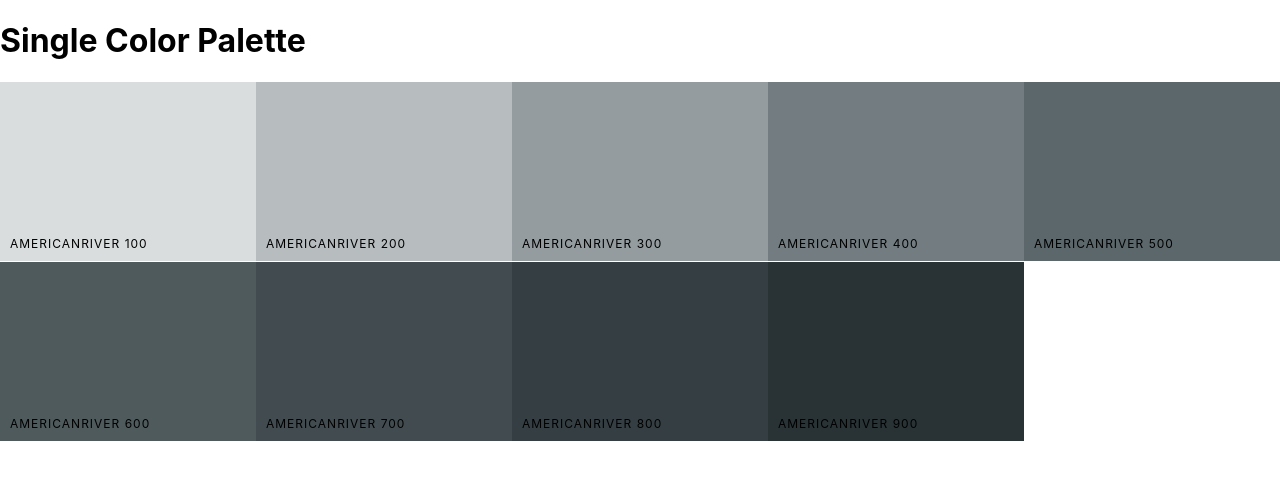
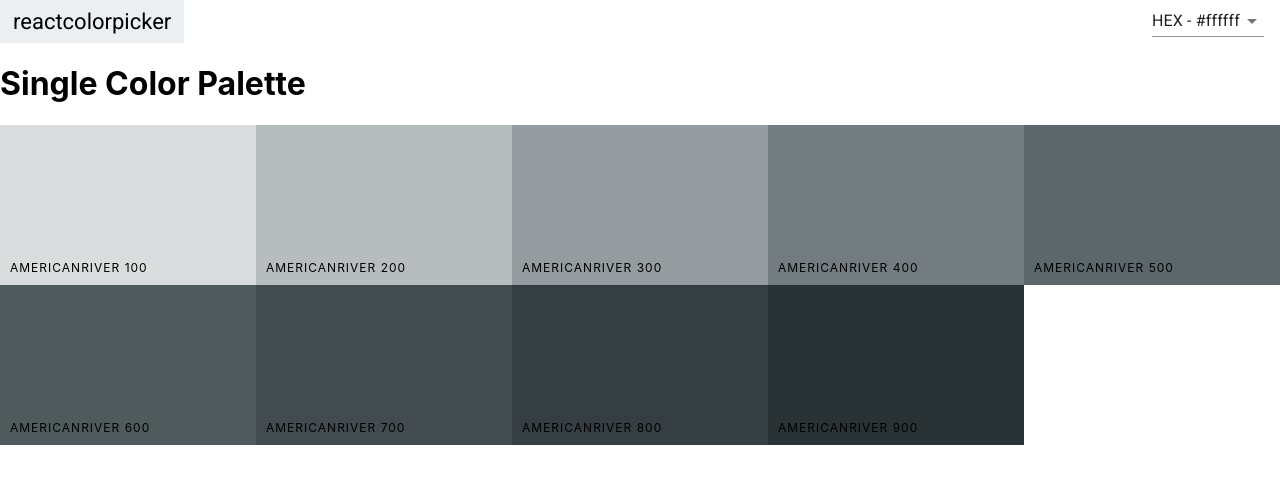
Before and after one commit to marius9648/color-app, a React (Create React App) app: page /palette/flat-ui-colors-american/americanriver in a window 1280 px wide. Shown: the top 484 px of the page. Built offline with nearby package versions, Linux system fonts and the light colour scheme.

Commit message:
Add Navbar and Footer on SinglePalette

```diff
--- a/src/App.js
+++ b/src/App.js
@@ -15,6 +15,13 @@
   render() {
     return (
       <Switch>
+        <Route
+          exact
+          path="/"
+          render={(routeProps) => (
+            <PaletteList palettes={seedColors} {...routeProps} />
+          )}
+        />
         <Route
           exact
           path="/palette/:paletteId/:colorId"
--- a/src/Navbar.js
+++ b/src/Navbar.js
@@ -27,13 +27,14 @@
   }
 
   render() {
-    const { level, changeLevel } = this.props;
+    const { level, changeLevel, showingAllColors } = this.props;
     const { format } = this.state;
     return (
       <header className="Navbar">
         <div className="logo">
           <Link to="/">reactcolorpicker</Link>
         </div>
+        {showingAllColors && (
           <div className="slider-container">
             <span>Level: {level}</span>
             <div className="slider">
@@ -58,6 +59,7 @@
               />
             </div>
           </div>
+        )}
         <div className="select-container">
           <Select value={format} onChange={this.handleFormatChange}>
             <MenuItem value="hex">HEX - #ffffff</MenuItem>
--- a/src/Palette.js
+++ b/src/Palette.js
@@ -1,6 +1,7 @@
 import React, { Component } from 'react';
 import ColorBox from './ColorBox';
 import Navbar from './Navbar';
+import PaletteFooter from './PaletteFooter';
 import './Palette.css';
 
 class Palette extends Component {
@@ -39,12 +40,10 @@
           level={level}
           changeLevel={this.changeLevel}
           handleChange={this.changeFormat}
+          showingAllColors
         />
         <div className="Palette-colors">{colorBoxes}</div>
-        <footer className="Palette-footer">
-          {paletteName}
-          <span className="emoji">{emoji}</span>
-        </footer>
+        <PaletteFooter paletteName={paletteName} emoji={emoji} />
       </div>
     );
   }
--- /dev/null
+++ b/src/PaletteFooter.js
@@ -0,0 +1,13 @@
+import React from 'react';
+
+function PaletteFooter(props) {
+  const { paletteName, emoji } = props;
+  return (
+    <footer className="Palette-footer">
+      {paletteName}
+      <span className="emoji">{emoji}</span>
+    </footer>
+  );
+}
+
+export default PaletteFooter;
--- a/src/SingleColorPalette.js
+++ b/src/SingleColorPalette.js
@@ -1,10 +1,16 @@
 import React, { Component } from 'react';
+import Navbar from './Navbar';
+import PaletteFooter from './PaletteFooter';
 import ColorBox from './ColorBox';
 
 class SingleColorPalette extends Component {
   constructor(props) {
     super(props);
     this._shades = this.gatherShades(this.props.palette, this.props.colorId);
+    this.state = {
+      format: 'hex',
+    };
+    this.changeFormat = this.changeFormat.bind(this);
   }
 
   gatherShades(palette, colorToFilterBy) {
@@ -20,19 +26,27 @@
     return shades.slice(1);
   }
 
+  changeFormat(val) {
+    this.setState({ format: val });
+  }
+
   render() {
+    const { format } = this.state;
+    const { paletteName, emoji } = this.props;
     const colorBoxes = this._shades.map((color) => (
       <ColorBox
         key={color.id}
         name={color.name}
-        background={color.hex}
+        background={color[format]}
         showLink={false}
       />
     ));
     return (
       <div className="Palette">
+        <Navbar handleChange={this.changeFormat} showingAllColors={false} />
         <h1>Single Color Palette</h1>
         <div className="Palette-colors">{colorBoxes}</div>
+        <PaletteFooter paletteName={paletteName} emoji={emoji} />
       </div>
     );
   }
```
Lines whose indentation alone changed are shown as unchanged.
